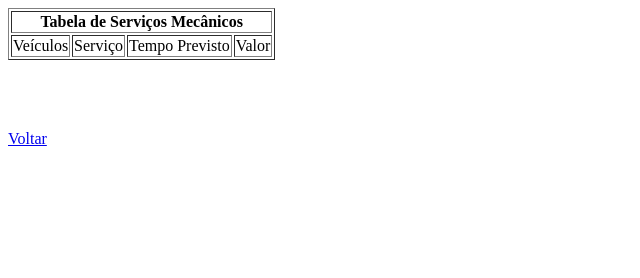
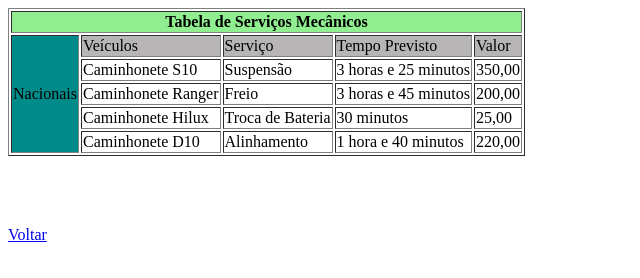
Before and after one commit to RafaelCotrin/tabelas-do-guto, a plain HTML site: page tabela3.html in a window 1280 px wide. Shown: the whole page, without its empty margins (0-640 px from the left). Drawn offline with Linux system fonts and the light colour scheme.

Commit message:
site terminado

```diff
--- /dev/null
+++ b/tabela3.css
@@ -0,0 +1,11 @@
+.destaque{
+    background-color:darkcyan;
+}
+
+.principal{
+    background-color:lightgreen;
+}
+
+.destacado{
+    background-color: rgba(138, 134, 134, 0.61);
+}
--- a/tabela3.html
+++ b/tabela3.html
@@ -1,23 +1,51 @@
 <!DOCTYPE html>
 <html lang="pt-br">
+
 <head>
     <meta charset="UTF-8">
     <meta name="viewport" content="width=device-width, initial-scale=1.0">
+    <link rel="stylesheet" href="tabela3.css">
     <title>Tabela 03</title>
 </head>
+
 <body>
     <table border="1">
         <thead>
             <tr>
-            <th colspan="4">Tabela de Serviços Mecânicos</th>
+                <th colspan="5" class="principal">Tabela de Serviços Mecânicos</th>
             </tr>
         </thead>
         <tbody>
-            <tr>
+            <tr class="destacado">
+                <td rowspan="5" class="destaque">Nacionais</td>
                 <td>Veículos</td>
                 <td>Serviço</td>
                 <td>Tempo Previsto</td>
                 <td>Valor</td>
+            </tr>
+            <tr>
+                <td>Caminhonete S10</td>
+                <td>Suspensão</td>
+                <td>3 horas e 25 minutos</td>
+                <td>350,00</td>
+            </tr>
+            <tr>
+                <td>Caminhonete Ranger</td>
+                <td>Freio</td>
+                <td>3 horas e 45 minutos</td>
+                <td>200,00</td>
+            </tr>
+            <tr>
+                <td>Caminhonete Hilux</td>
+                <td>Troca de Bateria</td>
+                <td>30 minutos</td>
+                <td>25,00</td>
+            </tr>
+            <tr>
+                <td>Caminhonete D10</td>
+                <td>Alinhamento</td>
+                <td>1 hora e 40 minutos</td>
+                <td>220,00</td>
             </tr>
         </tbody>
     </table>
@@ -25,4 +53,5 @@
     <p></p>
     <a href="index.html">Voltar</a>
 </body>
+
 </html>
--- /dev/null
+++ b/tabela4.css
@@ -0,0 +1,11 @@
+.principal{
+    background-color: green;
+}
+
+.destaque{
+    background-color: yellow;
+}
+
+.destacado{
+    background-color: grey;
+}
```
Also changed, not shown: index.html (+1 -0 lines), tabela4.html (added, +66 -0 lines).
